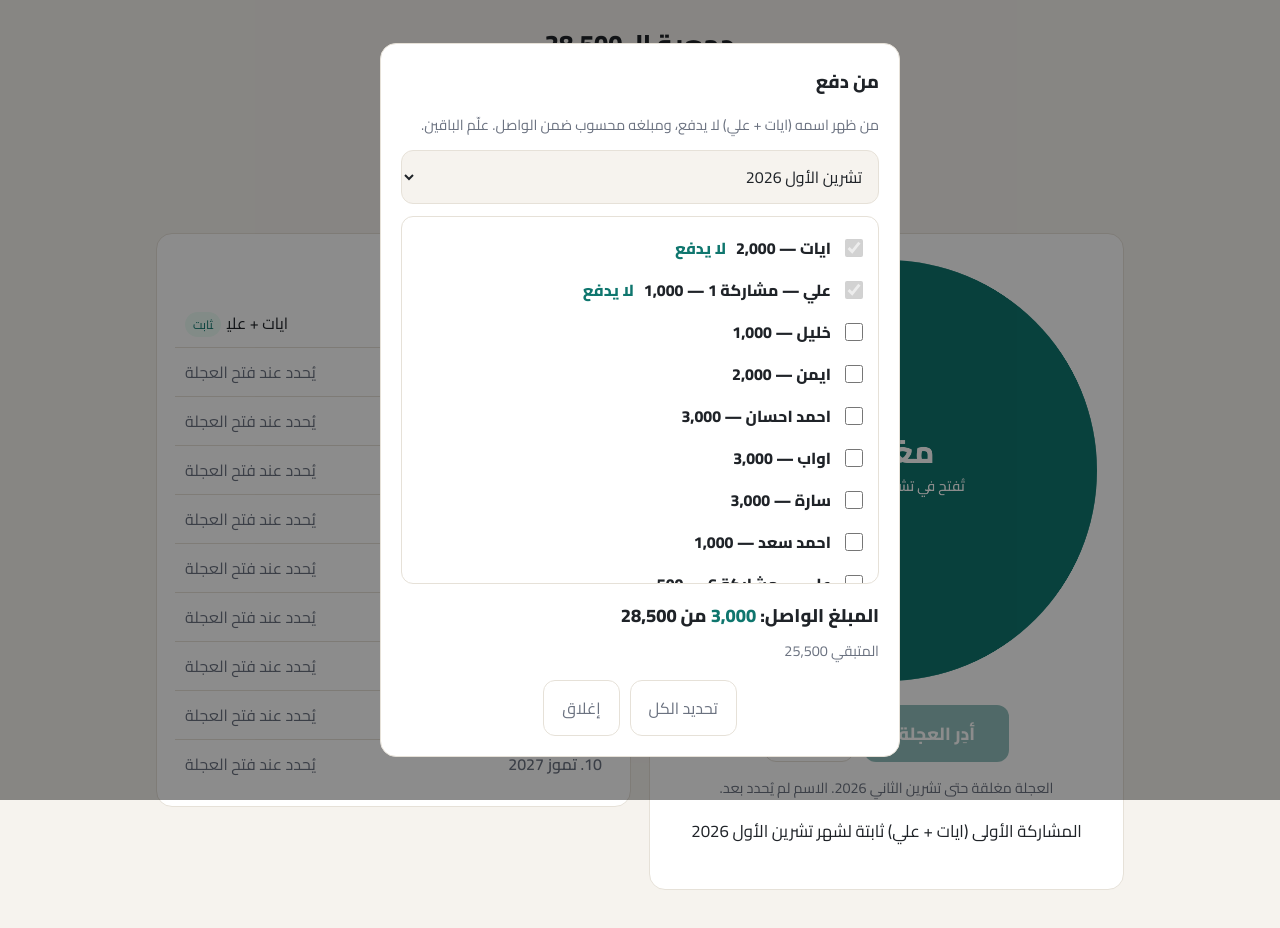
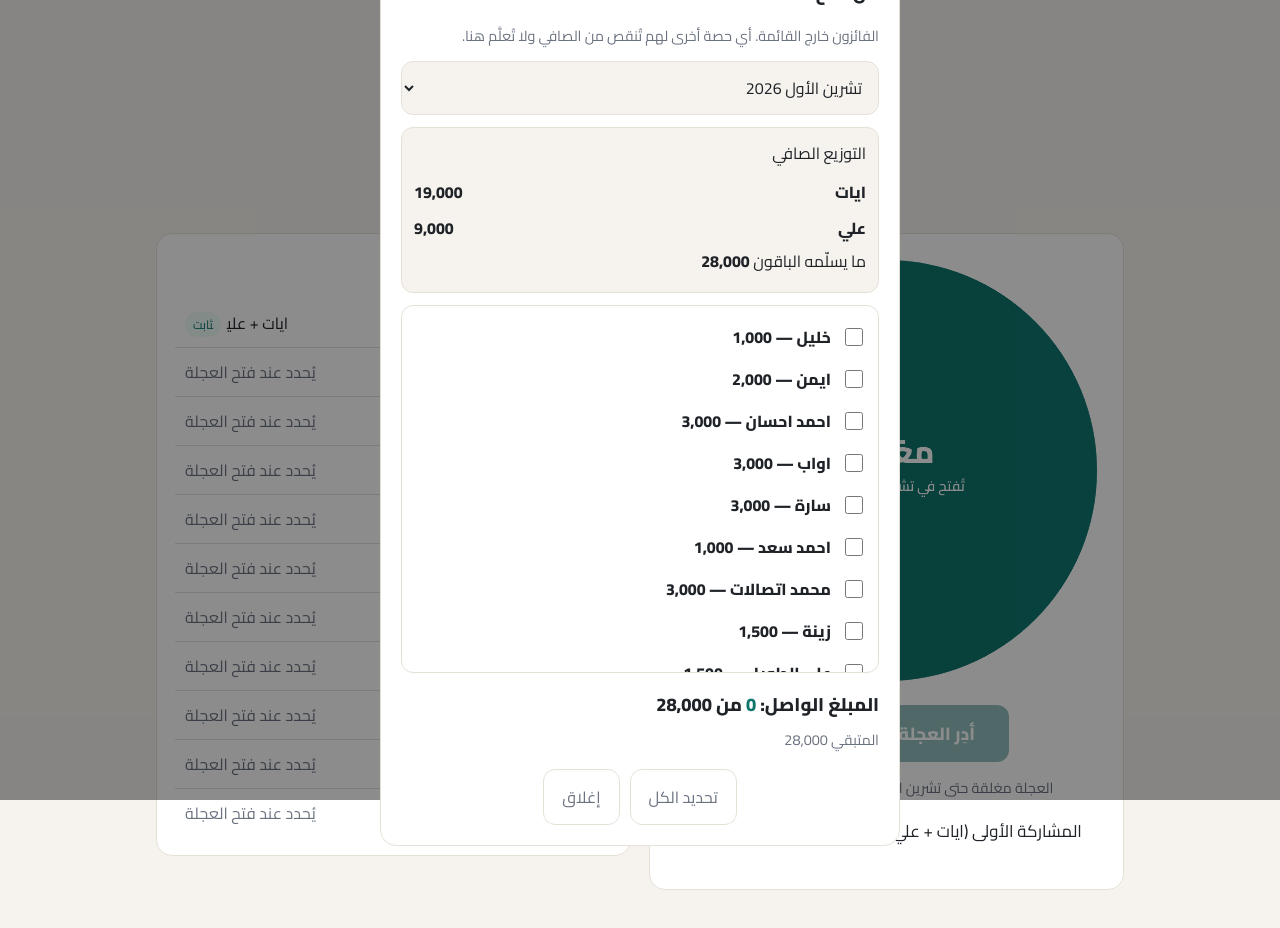
Before and after one commit to ALIALQ93/Wheel-of-Fortune, a plain HTML site: page index.html in a window 1280 px wide. Both pictures are taken after a click on the button "من دفع". Drawn offline with Linux system fonts and the light colour scheme.

Commit message:
Update index.html

```diff
--- a/index.html
+++ b/index.html
@@ -3,7 +3,7 @@
 <head>
 <meta charset="utf-8">
 <meta name="viewport" content="width=device-width, initial-scale=1">
-<title>جمعية 28,500</title>
+<title>جمعية 31,500</title>
 <link href="https://fonts.googleapis.com/css2?family=Cairo:wght@400;600;800&display=swap" rel="stylesheet">
 <style>
   :root{
@@ -81,6 +81,10 @@
   .paid-list{max-height:46vh;overflow:auto;border:1px solid var(--line);border-radius:12px;padding:4px 12px}
   .paid-list .is-exempt{cursor:default}
   .exempt-tag{color:var(--accent);font-weight:800}
+  .paid-split{margin:0 0 12px;padding:10px 12px;border:1px solid var(--line);border-radius:12px;background:var(--bg)}
+  .paid-split p{margin:0 0 6px}
+  .paid-split ul{list-style:none;margin:0;padding:0}
+  .paid-split li{display:flex;justify-content:space-between;gap:10px;font-weight:700;padding:3px 0}
   .paid-total{font-size:1.15rem;font-weight:800;margin:14px 0 4px}
   .paid-total b{color:var(--accent)}
   .grid2{display:grid;gap:18px}
@@ -88,8 +92,8 @@
 </head>
 <body>
 <header>
-  <h1 id="title">جمعية الـ 28,500</h1>
-  <p id="intro">السلفة 28,500 شهرياً — تبدأ <bdi>1-10-2026</bdi></p>
+  <h1 id="title">جمعية الـ 31,500</h1>
+  <p id="intro">السلفة 31,500 شهرياً — تبدأ <bdi>1-10-2026</bdi></p>
   <div class="sync wait" id="syncStatus">جاري الاتصال بقاعدة البيانات…</div>
   <a class="sync-help" id="syncHelp" href="https://console.firebase.google.com/project/al-taawun-pharmacies-reports/firestore" target="_blank" rel="noopener" hidden>فتح Cloud Firestore في لوحة Firebase</a>
 </header>
@@ -155,6 +159,7 @@
     <h2 id="paidTitle">من دفع</h2>
     <p class="note" id="paidLead">علّم كل من سلّم حصته لهذا الشهر.</p>
     <select class="month-pick" id="paidMonth"></select>
+    <div class="paid-split" id="paidSplit" hidden></div>
     <div class="paid-list" id="paidList"></div>
     <p class="paid-total">المبلغ الواصل: <b id="paidSum">0</b> من <span id="paidGoal">0</span></p>
     <p class="note" id="paidLeft"></p>
@@ -176,7 +181,7 @@ const firebaseConfig = {
   measurementId: "G-QG22G3J6J4"
 };
 
-let POT = 28500, MONTHS_COUNT = 10;
+let POT = 31500, MONTHS_COUNT = 11;
 let startYear = 2026, startMonth = 9;
 const SHARES = [
   {n:1,  m:[['ايات',2000],['علي',1000]]},
@@ -189,6 +194,7 @@ const SHARES = [
   {n:8,  m:[['زينة',1500],['علي الطويل',1500]]},
   {n:9,  m:[['ايناس',500],['دعاء',1500],['حسن',1000]]},
   {n:10, m:[['دندون',3000]]},
+  {n:11, m:[['صديق دندون',3000]]},
 ];
 const MONTH_NAMES = ['كانون الثاني','شباط','آذار','نيسان','أيار','حزيران','تموز','آب','أيلول','تشرين الأول','تشرين الثاني','كانون الأول'];
 function monthDate(i){
@@ -219,15 +225,23 @@ function syncPot(){
 function fullShare(){
   return SHARES.reduce((max, share) => Math.max(max, shareSum(share)), 0);
 }
-function grossReceipt(share, amt){
+function ownPayments(name){
+  return payerRows().filter(row => row.name === name).reduce((sum, row) => sum + row.amt, 0);
+}
+function receiptPool(share){
   const full = fullShare();
-  return full ? Math.round(amt / full * POT) : 0;
+  if (!share || !full) return 0;
+  return Math.round(shareSum(share) / full * POT);
+}
+function grossPortion(share, amt){
+  const total = shareSum(share);
+  return total ? Math.round(amt / total * receiptPool(share)) : 0;
+}
+function netReceipt(share, name, amt){
+  return grossPortion(share, amt) - ownPayments(name);
 }
 function shareReceipt(share){
-  return share.m.reduce((sum, [, amt]) => sum + grossReceipt(share, amt), 0);
-}
-function netOf(share, amt){
-  return grossReceipt(share, amt) - amt;
+  return share.m.reduce((sum, [name, amt]) => sum + netReceipt(share, name, amt), 0);
 }
 const byN = n => SHARES.find(s => s.n === n);
 const names = s => s.m.map(x => x[0]).join(' + ');
@@ -274,10 +288,33 @@ function currentMonthIndex(){
   if (idx >= MONTHS_COUNT) idx = MONTHS_COUNT - 1;
   return idx;
 }
-function winnerKeys(idx){
-  const share = drawn[idx] ? byN(drawn[idx]) : null;
-  if (!share) return new Set();
-  return new Set(payerRows().filter(row => row.share === share.n).map(row => row.key));
+function winningShare(idx){
+  return drawn[idx] ? byN(drawn[idx]) : null;
+}
+function winnerNames(idx){
+  const share = winningShare(idx);
+  return new Set(share ? share.m.map(([name]) => name) : []);
+}
+function duesFor(share){
+  const won = new Set(share.m.map(([name]) => name));
+  const rows = payerRows().filter(row => !won.has(row.name));
+  const goal = shareReceipt(share);
+  const base = rows.reduce((sum, row) => sum + row.amt, 0);
+  let used = 0;
+  return rows.map((row, i) => {
+    const due = i === rows.length - 1 || !base ? goal - used : Math.round(row.amt / base * goal);
+    used += due;
+    return { ...row, due };
+  });
+}
+function totalPaid(name, amt, shareN){
+  let total = 0;
+  SHARES.forEach(winShare => {
+    if (winShare.m.some(([person]) => person === name)) return;
+    const row = duesFor(winShare).find(item => item.name === name && item.amt === amt && item.share === shareN);
+    if (row) total += row.due;
+  });
+  return total;
 }
 function monthPaid(idx){
   const bag = paid[String(idx)];
@@ -310,26 +347,39 @@ function renderPaidList(){
   select.value = [...select.options].some(opt => opt.value === chosen) ? chosen : String(currentMonthIndex());
   const idx = select.value;
   const marks = monthPaid(idx);
-  const winners = winnerKeys(idx);
-  const rows = payerRows().slice().sort((a, b) => Number(winners.has(b.key)) - Number(winners.has(a.key)));
-  const share = drawn[idx] ? byN(drawn[idx]) : null;
-  document.getElementById('paidLead').textContent = share
-    ? 'من ظهر اسمه (' + names(share) + ') لا يدفع، ومبلغه محسوب ضمن الواصل. علّم الباقين.'
-    : 'لم يظهر اسم هذا الشهر بعد، فيدفع الجميع. علّم كل من سلّم حصته.';
+  const share = winningShare(idx);
+  const half = share && shareSum(share) * 2 === fullShare();
+  const rows = share ? duesFor(share) : payerRows().map(row => ({ ...row, due: row.amt }));
+  document.getElementById('paidLead').textContent = !share
+    ? 'لم يظهر اسم هذا الشهر بعد، فيدفع الجميع مبلغهم الكامل.'
+    : half
+      ? 'مشاركة نصف. الفائزون خارج القائمة، والصافي بعد طرح كل حصصهم من نصف السلفة.'
+      : 'الفائزون خارج القائمة. أي حصة أخرى لهم تُنقص من الصافي ولا تُعلَّم هنا.';
+  const split = document.getElementById('paidSplit');
+  if (!share){
+    split.hidden = true;
+    split.innerHTML = '';
+  } else {
+    const lines = share.m.map(([name, amt]) => '<li><span>' + esc(name) + '</span><b>' + fmt(netReceipt(share, name, amt)) + '</b></li>').join('');
+    split.hidden = false;
+    split.innerHTML = share.m.length > 1
+      ? '<p>التوزيع الصافي</p><ul>' + lines + '</ul><p>ما يسلّمه الباقون <b>' + fmt(shareReceipt(share)) + '</b></p>'
+      : '<p><b>' + esc(share.m[0][0]) + '</b> يستلم صافياً <b>' + fmt(netReceipt(share, share.m[0][0], share.m[0][1])) + '</b></p>';
+  }
   const list = document.getElementById('paidList');
   list.innerHTML = '';
   let arrived = 0;
+  let goal = 0;
   rows.forEach(row => {
-    const exempt = winners.has(row.key);
-    if (exempt || marks[row.key]) arrived += row.amt;
+    const due = row.due;
+    goal += due;
+    if (marks[row.key]) arrived += due;
     const label = document.createElement('label');
-    label.className = exempt ? 'check is-exempt' : 'check';
+    label.className = 'check';
     const input = document.createElement('input');
     input.type = 'checkbox';
-    input.checked = exempt || !!marks[row.key];
-    input.disabled = exempt;
+    input.checked = !!marks[row.key];
     input.onchange = () => {
-      if (exempt) return;
       if (!paid[idx] || typeof paid[idx] !== 'object') paid[idx] = {};
       if (input.checked) paid[idx][row.key] = true;
       else delete paid[idx][row.key];
@@ -337,24 +387,19 @@ function renderPaidList(){
       renderPaidList();
     };
     const sameName = payerRows().filter(item => item.name === row.name).length > 1;
+    let text = row.name + (sameName ? ' — مشاركة ' + row.share : '') + ' — ' + fmt(due);
+    if (due !== row.amt) text += ' بدل ' + fmt(row.amt);
     label.appendChild(input);
-    label.appendChild(document.createTextNode(row.name + (sameName ? ' — مشاركة ' + row.share : '') + ' — ' + fmt(row.amt)));
-    if (exempt){
-      const tag = document.createElement('span');
-      tag.className = 'exempt-tag';
-      tag.textContent = 'لا يدفع';
-      label.appendChild(tag);
-    }
+    label.appendChild(document.createTextNode(text));
     list.appendChild(label);
   });
   document.getElementById('paidSum').textContent = fmt(arrived);
-  document.getElementById('paidGoal').textContent = fmt(POT);
-  const left = POT - arrived;
+  document.getElementById('paidGoal').textContent = fmt(goal);
+  const left = goal - arrived;
   document.getElementById('paidLeft').textContent = left > 0
     ? 'المتبقي ' + fmt(left)
-    : 'اكتمل مبلغ السلفة لهذا الشهر.';
-  const payable = rows.filter(row => !winners.has(row.key));
-  document.getElementById('paidAll').textContent = payable.length && payable.every(row => marks[row.key]) ? 'إلغاء التحديد' : 'تحديد الكل';
+    : 'اكتمل ما يسلّمه الباقون.';
+  document.getElementById('paidAll').textContent = rows.length && rows.every(row => marks[row.key]) ? 'إلغاء التحديد' : 'تحديد الكل';
 }
 function openPaid(){
   renderPaidList();
@@ -735,15 +780,15 @@ function renderDraws(){
 function renderTables(){
   syncPot();
   const note = document.getElementById('peopleNote');
-  if (note) note.textContent = 'القبض بنسبة الحصة من المشاركة الكاملة ' + fmt(fullShare()) + '. المشاركة الناقصة تقبض أقل.';
+  if (note) note.textContent = 'صافي القبض بعد طرح كل حصص الفائز. الحصة النصف تستلم نصف السلفة ثم تُطرح حصص أصحابها.';
   let peopleHtml = `<thead><tr><th>المشاركة</th><th>الاسم</th><th>يدفع شهرياً</th><th>مجموع ما يدفعه</th><th>صافي القبض</th></tr></thead><tbody>`;
   SHARES.forEach(share => {
     const idx = drawn.indexOf(share.n);
     share.m.forEach(([name, amt], j) => {
-      const rec = fmt(netOf(share, amt)) + (idx >= 0 ? ' في ' + monthLabel(idx) : ' — الشهر يُحدد لاحقاً');
+      const rec = fmt(netReceipt(share, name, amt)) + (idx >= 0 ? ' في ' + monthLabel(idx) : ' — الشهر يُحدد لاحقاً');
       peopleHtml += `<tr class="${j === 0 ? 'share-start' : ''}">`;
       if (j === 0) peopleHtml += `<td rowspan="${share.m.length}">${share.n}</td>`;
-      peopleHtml += `<td>${esc(name)}</td><td class="num">${fmt(amt)}</td><td class="num">${fmt(amt * MONTHS_COUNT)}</td><td>${esc(rec)}</td></tr>`;
+      peopleHtml += `<td>${esc(name)}</td><td class="num">${fmt(amt)}</td><td class="num">${fmt(totalPaid(name, amt, share.n))}</td><td>${esc(rec)}</td></tr>`;
     });
   });
   peopleHtml += `</tbody>`;
@@ -871,8 +916,8 @@ document.getElementById('paidClose').onclick = closePaid;
 document.getElementById('paidMonth').onchange = renderPaidList;
 document.getElementById('paidAll').onclick = () => {
   const idx = document.getElementById('paidMonth').value;
-  const winners = winnerKeys(idx);
-  const rows = payerRows().filter(row => !winners.has(row.key));
+  const won = winnerNames(idx);
+  const rows = payerRows().filter(row => !won.has(row.name));
   const marks = monthPaid(idx);
   const allOn = rows.length && rows.every(row => marks[row.key]);
   paid[idx] = {};
```
